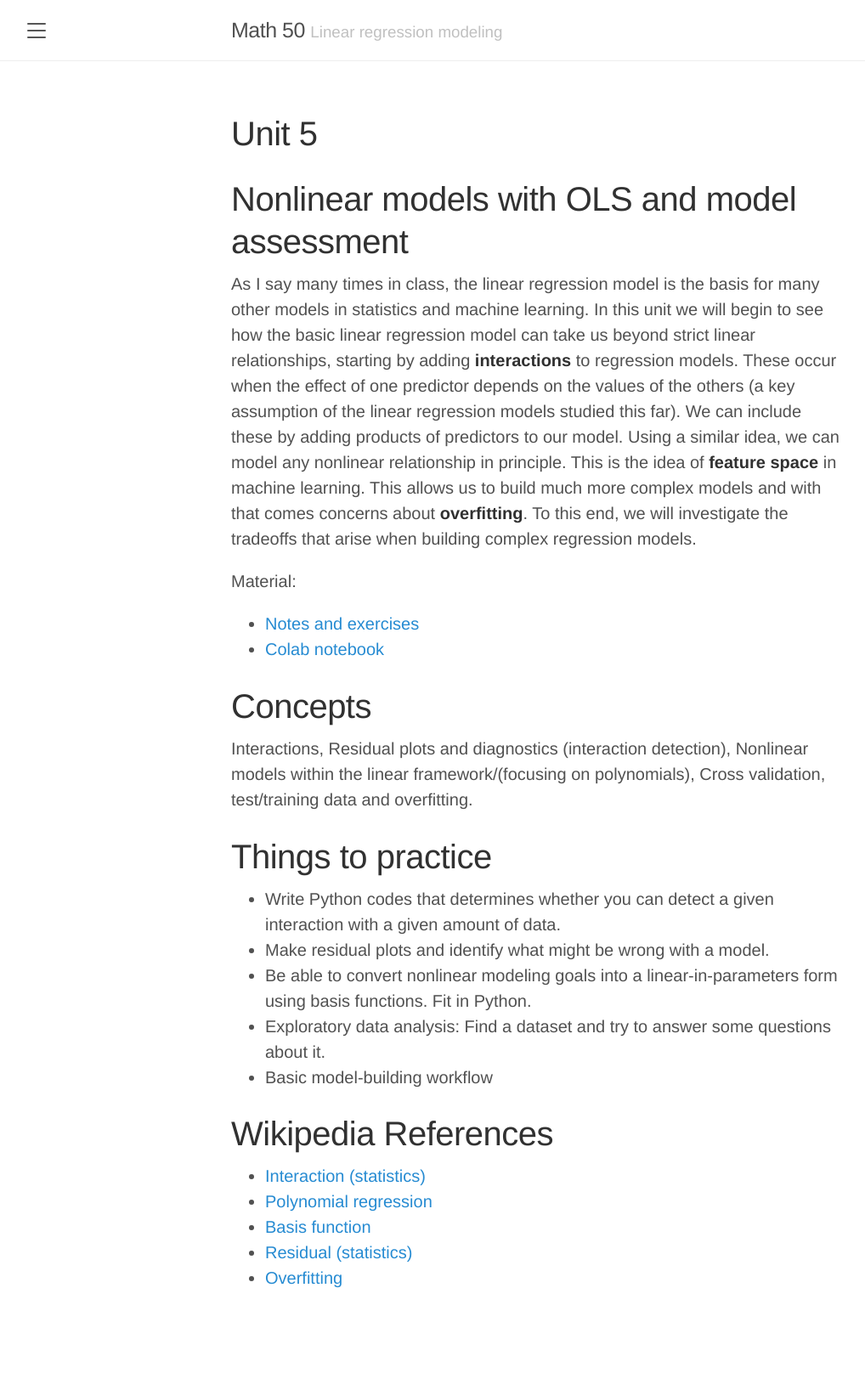
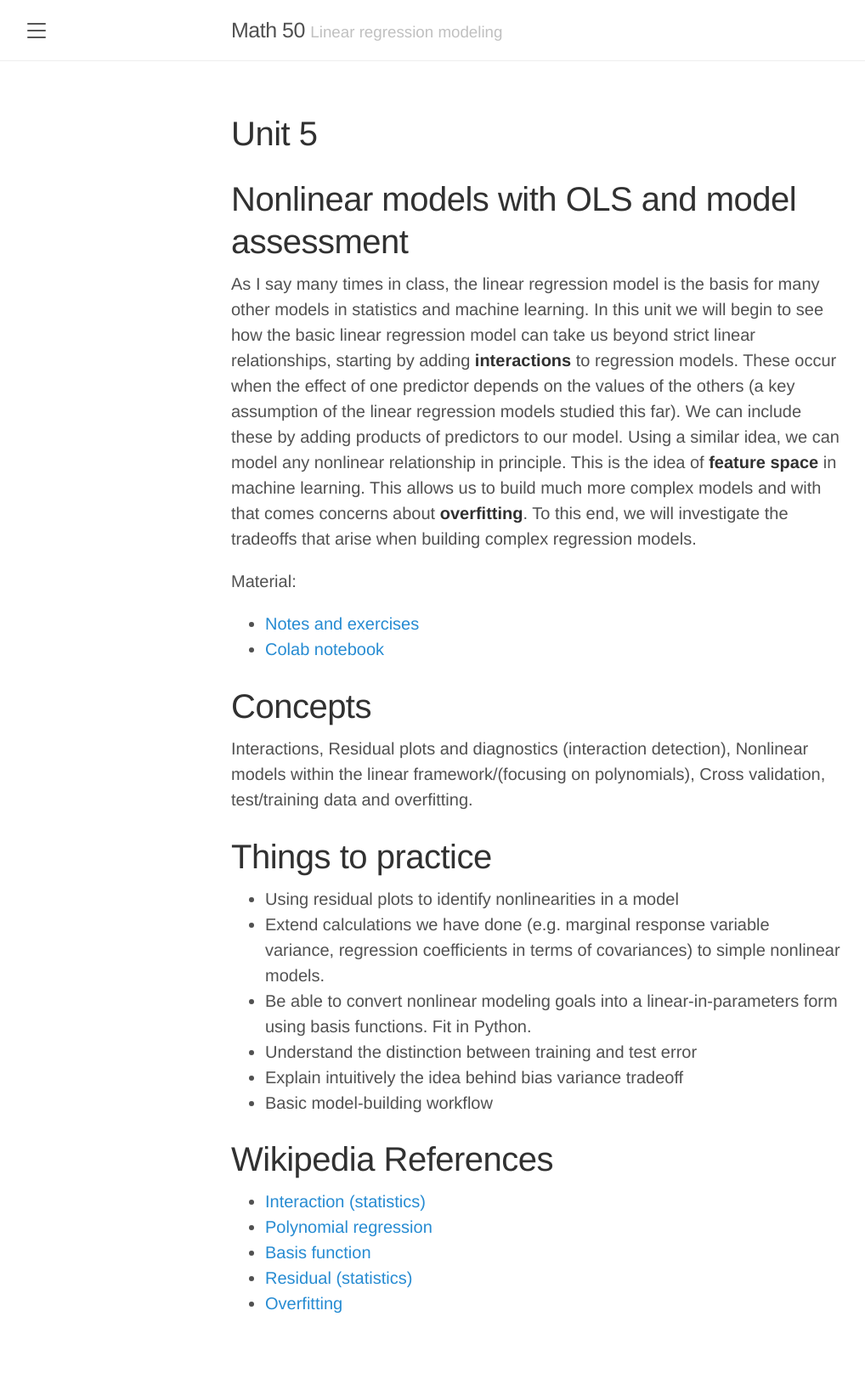
Before and after one commit to elevien/math50_2025, a Jekyll site: the page built from unit5.md, in a window 1280 px wide. Shown: the whole page at 85% size, without its empty margins (8-1026 px from the left). Built offline with Jekyll 4.4.1, drawn with Linux system fonts in a browser that asks for light colours; before the commit the page ends 1599 px from its top, so only the background shows below that.

```diff
--- a/unit5.md
+++ b/unit5.md
@@ -12,16 +12,17 @@ As I say many times in class, the linear regression model is the basis for many
 
 Material:
 - [Notes and exercises](/public/latex_notes/unit5/unit5.pdf)
-- [Colab notebook]()
+- [Colab notebook](https://colab.research.google.com/drive/1JVq9VHAbpSlGlngfMmf9N4NJuSKM8lKR?usp=sharing)
 
 # Concepts
 Interactions, Residual plots and diagnostics (interaction detection), Nonlinear models within the linear framework/(focusing on polynomials), Cross validation, test/training data and overfitting.
 
 # Things to practice
-- Write Python codes that determines whether you can detect a given interaction with a given amount of data.
-- Make residual plots and identify what might be wrong with a model.
+- Using residual plots to identify nonlinearities in a model
+- Extend calculations we have done (e.g. marginal response variable variance, regression coefficients in terms of covariances) to simple nonlinear models.
 - Be able to convert nonlinear modeling goals into a linear‑in‑parameters form using basis functions. Fit in Python.
-- Exploratory data analysis: Find a dataset and try to answer some questions about it.
+- Understand the distinction between training and test error
+- Explain intuitively the idea behind bias variance tradeoff
 - Basic model‑building workflow
 
 # Wikipedia References
```
Also changed, not shown: schedule.md (+4 -4 lines), unit4.md (+3 -2 lines), 7 other files.
